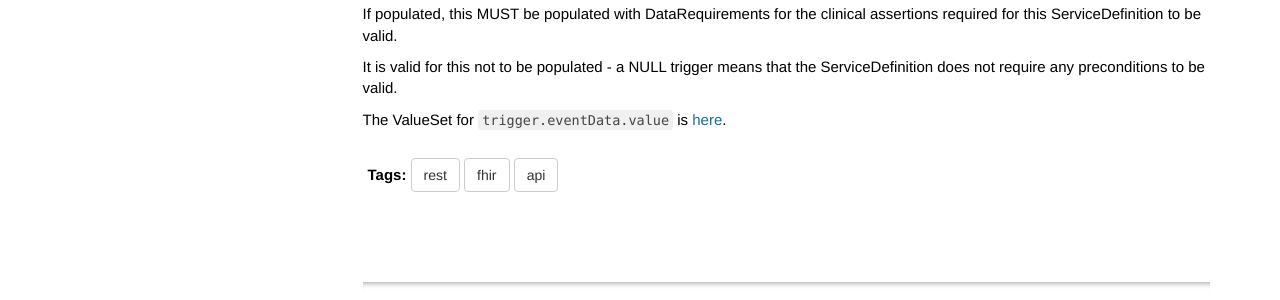
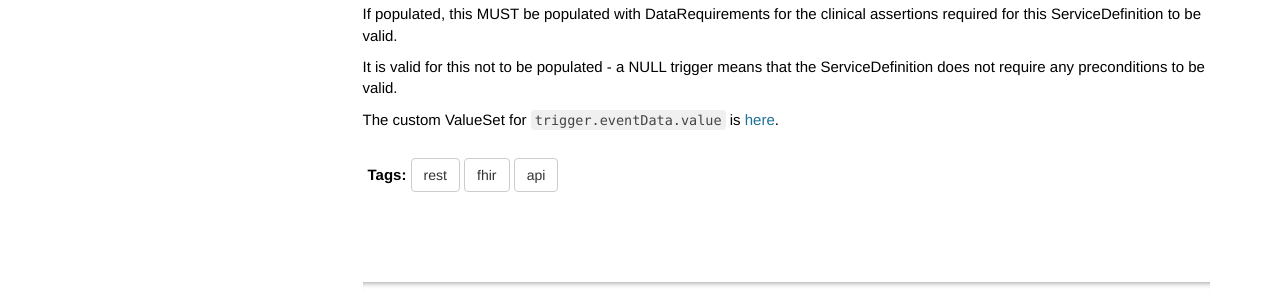
Before and after one commit to nhsconnect/FHIR-CDS, a Jekyll site: the page built from pages/explore/api_service_definition.md, in a window 1280 px wide and 900 px high, scrolled down 6272 px. Shown: the part 396-696 px from the top of the window. Built offline with Jekyll 4.4.1, drawn with Linux system fonts in a browser that asks for light colours; nearby versions of some CDN libraries; our own code applies the rules of GitHub Pages for plain Markdown files; comment, search, counter and statistics services are not loaded.

Commit message:
pages/explore/api_service_definition.md updated from https://stackedit.io/

```diff
--- a/pages/explore/api_service_definition.md
+++ b/pages/explore/api_service_definition.md
@@ -373,11 +373,11 @@ If populated, this MUST be populated with DataRequirements for the clinical asse
 
 It is valid for this not to be populated - a NULL trigger means that the ServiceDefinition does not require any preconditions to be valid.
 
-The ValueSet for `trigger.eventData.value` is [here]().
+The custom ValueSet for `trigger.eventData.value` is [here]().
 
 
 <!--stackedit_data:
-eyJoaXN0b3J5IjpbNjk2NTI4Mjc2LDE0ODAxODg2MjMsMTYyNj
+eyJoaXN0b3J5IjpbNjM5ODczMDM5LDE0ODAxODg2MjMsMTYyNj
 I3OTA0LC0xNjI3MzIxNTEwLDIzODQyNjA3NywtMTY0NDY0MjI1
 N119
 -->
```
